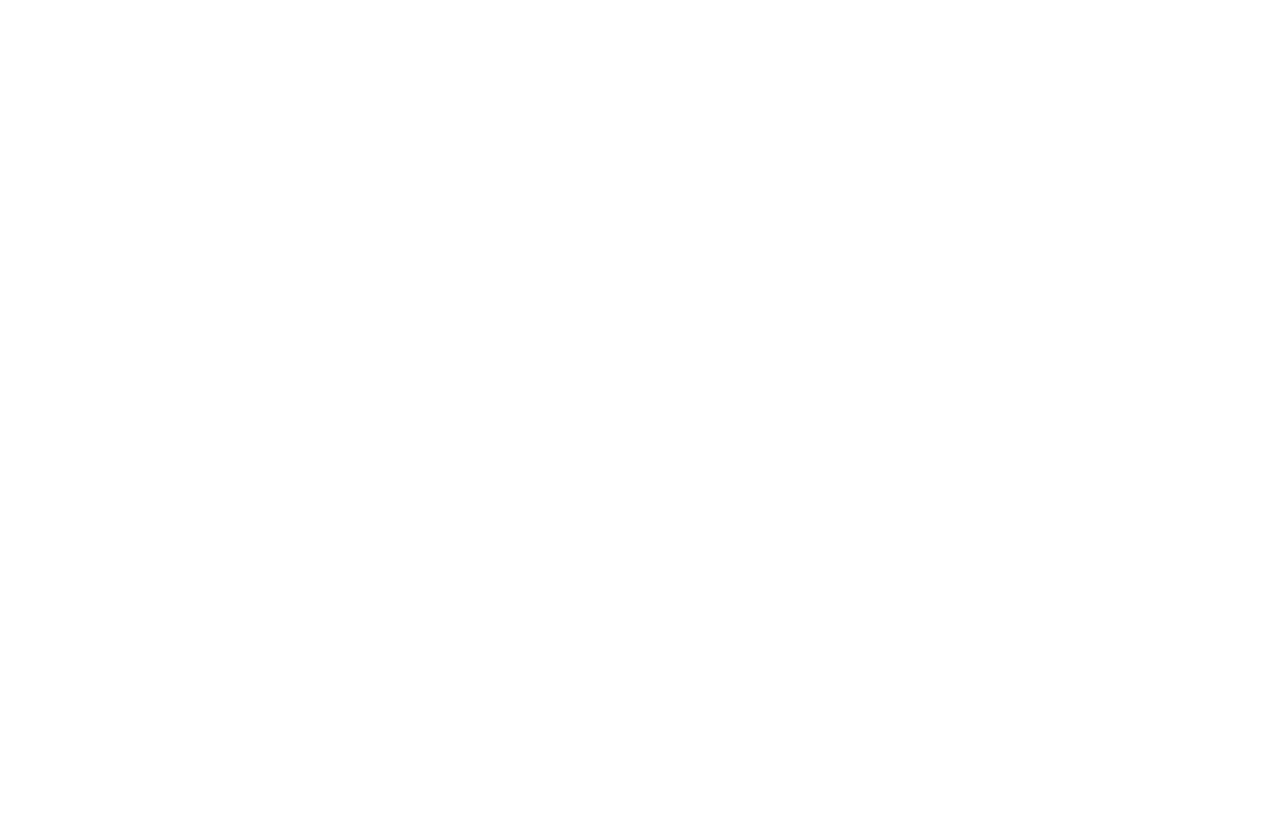
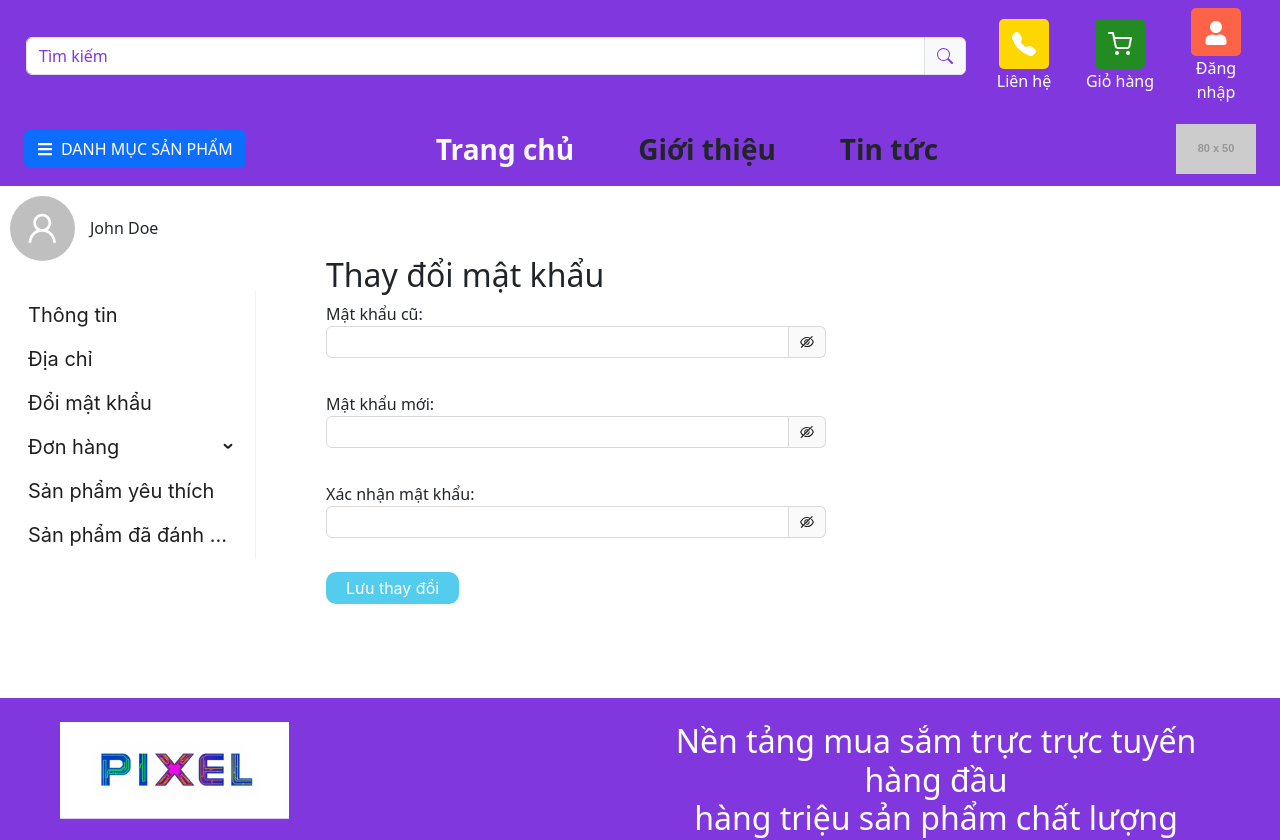
Before and after one commit to TellYaHeadliner/Pixel-Shop-Project, a React (Vite) app in the folder FE-E-commerce/: page /profile/changepassword in a window 1280 px wide. Before the commit this address had no page. Shown: the top 840 px of the page. Before the commit the page ends 800 px from the top, so only its background shows below. Built offline with nearby package versions, Linux system fonts and the light colour scheme.

Commit message:
thay đổi password

```diff
--- /dev/null
+++ b/FE-E-commerce/src/components/Client/Button/ButtonProfile.jsx
@@ -0,0 +1,11 @@
+import React from 'react';
+import { Button } from 'antd';
+import './ButtonProfile.scss';
+
+export default function SaveButton({ onClick, style, children }) {
+  return (
+    <Button className="save-button" onClick={onClick} style={style}>
+      {children}
+    </Button>
+  );
+}
--- /dev/null
+++ b/FE-E-commerce/src/components/Client/Button/ButtonProfile.scss
@@ -0,0 +1,9 @@
+
+.save-button {
+    background-color: #53CCED ;
+    border:0;
+    color: white;
+    font-size: 16px;
+    padding: 10px 20px;
+    border-radius: 10px;
+  }
--- a/FE-E-commerce/src/components/Client/Input/Profile.jsx
+++ b/FE-E-commerce/src/components/Client/Input/Profile.jsx
@@ -1,26 +1,42 @@
-// EditableField.js
-import React from 'react';
+import React, { useState } from 'react';
 import { Button } from 'antd';
+import ButtonProfile from '../Button/ButtonProfile';
+
+
 
 export default function EditableField({ label, name, value, onChange, onEditClick, type, disabled }) {
+    const [isPasswordVisible, setIsPasswordVisible] = useState(type === "password");
+
+    const togglePasswordVisibility = () => {
+        setIsPasswordVisible(!isPasswordVisible);
+    };
+
     return (
         <div>
             <label>{label}:</label>
             <input
-                type={type || "text"}
+                type={isPasswordVisible ? "password" : "text"}
                 name={name}
                 value={value}
                 onChange={onChange}
                 style={{ width: '500px', height: '40px', margin: 20 }}
                 disabled={disabled}
             />
-            <Button
+            {type === "password" && (
+                <Button
+                    onClick={togglePasswordVisibility}
+
+                >
+                    {isPasswordVisible ? "Hiện" : "Ẩn"}
+                </Button>
+            )}
+            <ButtonProfile
                 type="primary"
                 onClick={onEditClick}
-                style={{ backgroundColor: '#53CCED', border: 0 }}
+
             >
                 Chỉnh sửa
-            </Button>
+            </ButtonProfile>
         </div>
     );
-};
+}
--- a/FE-E-commerce/src/components/Client/layouts/ProfileLayout.jsx
+++ b/FE-E-commerce/src/components/Client/layouts/ProfileLayout.jsx
@@ -1,5 +1,5 @@
 import { Outlet, useNavigate } from "react-router-dom";
-import React, { useState } from 'react';
+import React, { useState,useEffect } from 'react';
 import { AppstoreOutlined, MailOutlined, SettingOutlined } from '@ant-design/icons';
 import { Menu } from 'antd';
 import { UserOutlined } from '@ant-design/icons';
@@ -66,9 +66,19 @@
   };
   const levelKeys = getLevelKeys(items);
 
+
 export default function ProfileLayout (){
     const navigate = useNavigate();
     const [stateOpenKeys, setStateOpenKeys] = useState(['2', '23']);
+    const [userName, setUserName] = useState(''); // Tạo state để lưu tên người dùng
+
+    useEffect(() => {
+      // Giả sử bạn lấy dữ liệu người dùng từ API, context hoặc localStorage
+      const userData = {
+        name: 'John Doe', // Tên người dùng lấy từ nguồn dữ liệu
+      };
+      setUserName(userData.name); // Cập nhật state với tên người dùng
+    }, []);
     const onOpenChange = (openKeys) => {
         const currentOpenKey = openKeys.find((key) => stateOpenKeys.indexOf(key) === -1);
         // open
@@ -98,7 +108,7 @@
                     <Space wrap size={16}>
                         <Avatar size={65} icon={<UserOutlined />} />
                     </Space>
-                    <div style={{marginTop:20, marginLeft:15}}><p>User</p></div>
+                    <div style={{marginTop:20, marginLeft:15}}><p>{userName}</p></div>
                 </div>
 
                 <Menu
--- /dev/null
+++ b/FE-E-commerce/src/pages/Client/ProfileChangePassWord.jsx
@@ -0,0 +1,78 @@
+import React, { useState } from 'react';
+import ButtonProfile from '../../components/Client/Button/ButtonProfile';
+import { notification } from 'antd';
+import { EyeInvisibleOutlined, EyeTwoTone } from '@ant-design/icons';
+import { Input } from 'antd';
+
+export default function ChangePassword() {
+    const [passwordData, setPasswordData] = useState({
+        oldPassword: '',
+        newPassword: '',
+        confirmPassword: '',
+    });
+
+    const [showPassword, setShowPassword] = useState({
+        oldPassword: false,
+        newPassword: false,
+        confirmPassword: false,
+    });
+
+    const handleSave = () => {
+        if (passwordData.newPassword !== passwordData.confirmPassword) {
+            notification.error({
+                message: 'Lỗi',
+                description: 'Mật khẩu mới và xác nhận mật khẩu không khớp.',
+            });
+            return;
+        }
+
+        console.log('Cập nhật mật khẩu:', passwordData);
+        notification.success({
+            message: 'Thành công',
+            description: 'Mật khẩu đã được cập nhật thành công.',
+        });
+    };
+
+    const togglePasswordVisibility = (field) => {
+        setShowPassword((prev) => ({
+            ...prev,
+            [field]: !prev[field],
+        }));
+    };
+
+    const handleInputChange = (field, value) => {
+        setPasswordData({
+            ...passwordData,
+            [field]: value,
+        });
+    };
+
+    return (
+        <div style={{margin: '70px', width:500 }}>
+            <h2>Thay đổi mật khẩu</h2>
+            {['oldPassword', 'newPassword', 'confirmPassword'].map((field) => (
+                <div key={field} style={{ marginBottom: '20px', height: '70px' }}>
+                    <label>
+                        {field === 'oldPassword' ? 'Mật khẩu cũ' : field === 'newPassword' ? 'Mật khẩu mới' : 'Xác nhận mật khẩu'}:
+                    </label>
+                    <Input
+                        type={showPassword[field] ? 'text' : 'password'}
+                        value={passwordData[field]}
+                        onChange={(e) => handleInputChange(field, e.target.value)} // Chỉnh sửa trực tiếp
+                        style={{width: 500}}
+                        addonAfter={
+                            <span
+                                onClick={() => togglePasswordVisibility(field)}
+                                style={{ cursor: 'pointer' }}
+                            >
+                                {showPassword[field] ? <EyeTwoTone /> : <EyeInvisibleOutlined />}
+                            </span>
+                        }
+                    />
+                </div>
+            ))}
+
+            <ButtonProfile onClick={handleSave} >Lưu thay đổi</ButtonProfile>
+        </div>
+    );
+}
--- a/FE-E-commerce/src/pages/Client/ProfileInformation.jsx
+++ b/FE-E-commerce/src/pages/Client/ProfileInformation.jsx
@@ -2,7 +2,7 @@
 import { Modal, Button } from 'antd';
 import EditableField from '../../components/Client/Input/Profile'; // Import EditableField từ file khác
 import ModalProfile from '../../components/Client/Modals/ModalProfile';
-
+import ButtonProfile from '../../components/Client/Button/ButtonProfile';
 export default function ProfileInformation() {
     const [file, setFile] = useState(null);
     const [imagePreview, setImagePreview] = useState(null);
--- a/FE-E-commerce/src/pages/Client/ProfileLocation.jsx
+++ b/FE-E-commerce/src/pages/Client/ProfileLocation.jsx
@@ -1,5 +1,6 @@
 import React, { useState, useEffect } from 'react';
 import { Modal, Button, Input, message } from 'antd';
+import ButtonProfile from '../../components/Client/Button/ButtonProfile';
 
 export default function ProfileLocation() {
     const [addresses, setAddresses] = useState([]); // Lưu danh sách địa chỉ
@@ -88,7 +89,7 @@
     };
 
     return (
-        <div style={{ margin: 50 }}>
+        <div style={{ margin: 70 }}>
             <div>
                 <label>Địa chỉ:</label>
                 <Input
@@ -99,13 +100,12 @@
                     onChange={(e) => setNewAddress(e.target.value)}
                 />
             </div>
-            <Button
+            <ButtonProfile
                 type="primary"
-                style={{ backgroundColor: '#53CCED', border: 0 }}
                 onClick={addAddress}
             >
                 Thêm địa chỉ
-            </Button>
+            </ButtonProfile>
 
             <div>
                 <h3>Danh sách địa chỉ:</h3>
@@ -158,13 +158,12 @@
                         value={editedAddress}
                         onChange={(e) => setEditedAddress(e.target.value)}
                     />
-                    <Button
+                    <ButtonProfile
                         type="primary"
-                        style={{ marginTop: 10, backgroundColor: '#53CCED', border: 0 }}
                         onClick={handleEditSubmit}
                     >
                         Lưu thay đổi
-                    </Button>
+                    </ButtonProfile>
                 </div>
             </Modal>
         </div>
--- a/FE-E-commerce/src/routes/AppRoute.jsx
+++ b/FE-E-commerce/src/routes/AppRoute.jsx
@@ -14,6 +14,7 @@
 import ProfileLayout from "../components/Client/layouts/ProfileLayout";
 import ProfileInformation from "../pages/Client/ProfileInformation";
 import ProfileLocation from "../pages/Client/ProfileLocation";
+import ProfileChangePassWord from "../pages/Client/ProfileChangePassWord";
 
 const AppRoutes = () => {
   return (
@@ -23,6 +24,7 @@
         <Route path="profile" element={<ProfileLayout/>}>
           <Route index element={<ProfileInformation/>}/>
           <Route path="locations" element={<ProfileLocation/>}/>
+          <Route path="/profile/changepassword" element={<ProfileChangePassWord/>}/>
 
         </Route>
       </Route>
```
